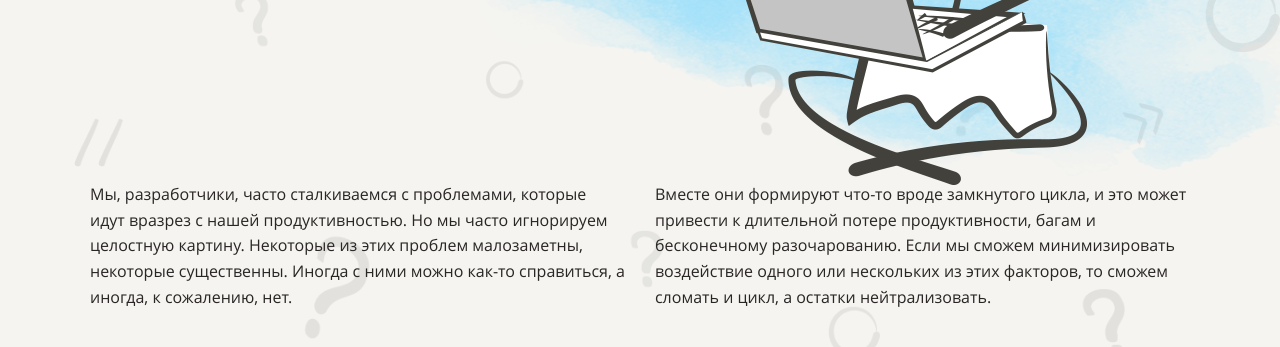
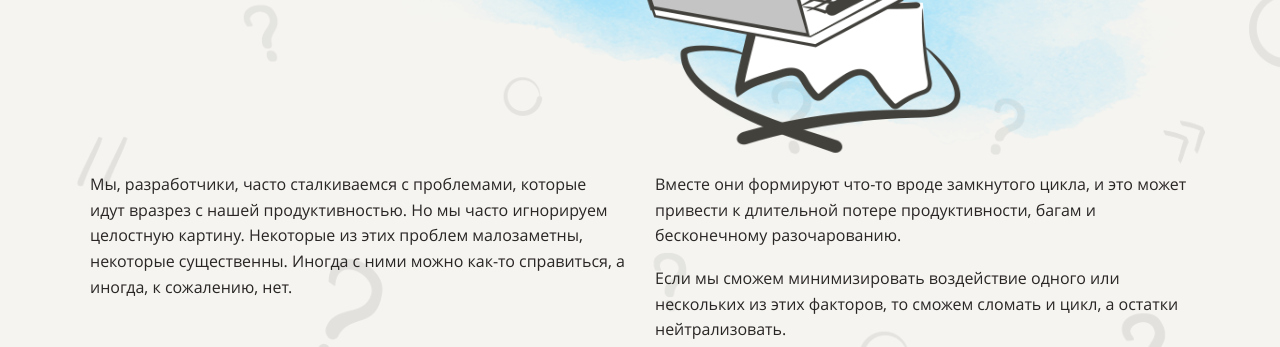
Before and after one commit to maradondt/layout-designer-project-lvl1, a website: page src/index.html in a window 1280 px wide. Shown: the part 387-734 px from the top of the page. Drawn offline with nearby package versions, Linux system fonts and the light colour scheme.

Commit message:
Style fix

```diff
--- a/src/index.html
+++ b/src/index.html
@@ -13,13 +13,13 @@
       <div class="content">
         <div class="row">
           <div class="header-img">
-            <img src="./images/main.png" alt="Человек с ноутбуком" class="img" />
+            <img src="./images/main.png" width="1082px" height="525px" alt="Человек с ноутбуком" class="img" />
           </div>
           <h1 class="pos-r">
             <span class="text-yellow">Когнитивные<br />искажения</span><br />в программировании
           </h1>
         </div>
-        <div class="row pos-r mt-210">
+        <div class="row pos-r mt-200">
           <div class="col mr-30">
             <p class="text">
               Мы, разработчики, часто сталкиваемся с проблемами, которые идут вразрез с нашей
@@ -29,9 +29,12 @@
             </p>
           </div>
           <div class="col">
+            <p class="text mb-17">
+              Вместе они формируют что-то вроде замкнутого цикла, и это может привести к длительной
+              потере продуктивности, багам и бесконечному разочарованию.
+            </p>
             <p class="text">
-              Вместе они формируют что-то вроде замкнутого цикла, и это может привести к длительной
-              потере продуктивности, багам и бесконечному разочарованию. Если мы сможем
+              Если мы сможем
               минимизировать воздействие одного или нескольких из этих факторов, то сможем сломать и
               цикл, а остатки нейтрализовать.
             </p>
@@ -44,7 +47,7 @@
       <section class="content pb-0">
         <div class="section-title">
           <h2>Что же это такое,<br /><span class="text-yellow">когнитивные искажения?</span></h2>
-          <p class="text">Что такое когнитивные искажения. Petrovna Channel</p>
+          <p class="text mt-30">Что такое когнитивные искажения. Petrovna Channel</p>
         </div>
         <div class="section-video-frame pos-r d-flex mt-30">
           <iframe
@@ -57,9 +60,9 @@
           ></iframe>
         </div>
       </section>
-      <section id="navigation" class="bg-dark pt-200">
-        <div class="content">
-          <div class="row justify-content-space mb-30">
+      <section id="navigation" class="bg-dark">
+        <div class="content pt-200">
+          <div class="row justify-content-space mb-30 navigation-first-row">
             <div class="card">
               <h2 class="h2-smallest">
                 <span class="text-yellow">5 когнитивных искажений<br /></span>о существовании
--- a/src/styles/layout.css
+++ b/src/styles/layout.css
@@ -101,8 +101,8 @@ html {
   margin-top: 100px;
 }
 
-.mt-210 {
-  margin-top: 210px;
+.mt-200 {
+  margin-top: 200px;
 }
 
 /* RIGHT */
@@ -113,6 +113,10 @@ html {
 /* BOTTOM */
 .mb-30 {
   margin-bottom: 30px;
+}
+
+.mb-17 {
+  margin-bottom: 17px;
 }
 
 /* LEFT */
--- a/src/styles/style.css
+++ b/src/styles/style.css
@@ -18,7 +18,7 @@
 .header-img {
   position: absolute;
   top: 55px;
-  right: -255px;
+  right: -100px;
 }
 
 /* SECTIONS */
@@ -40,6 +40,10 @@
   /* flex: 0 0 350px; */
   width: 350px;
   height: 348px;
+}
+
+.navigation-first-row .card {
+  height: 323px;
 }
 
 .card-link {
```
